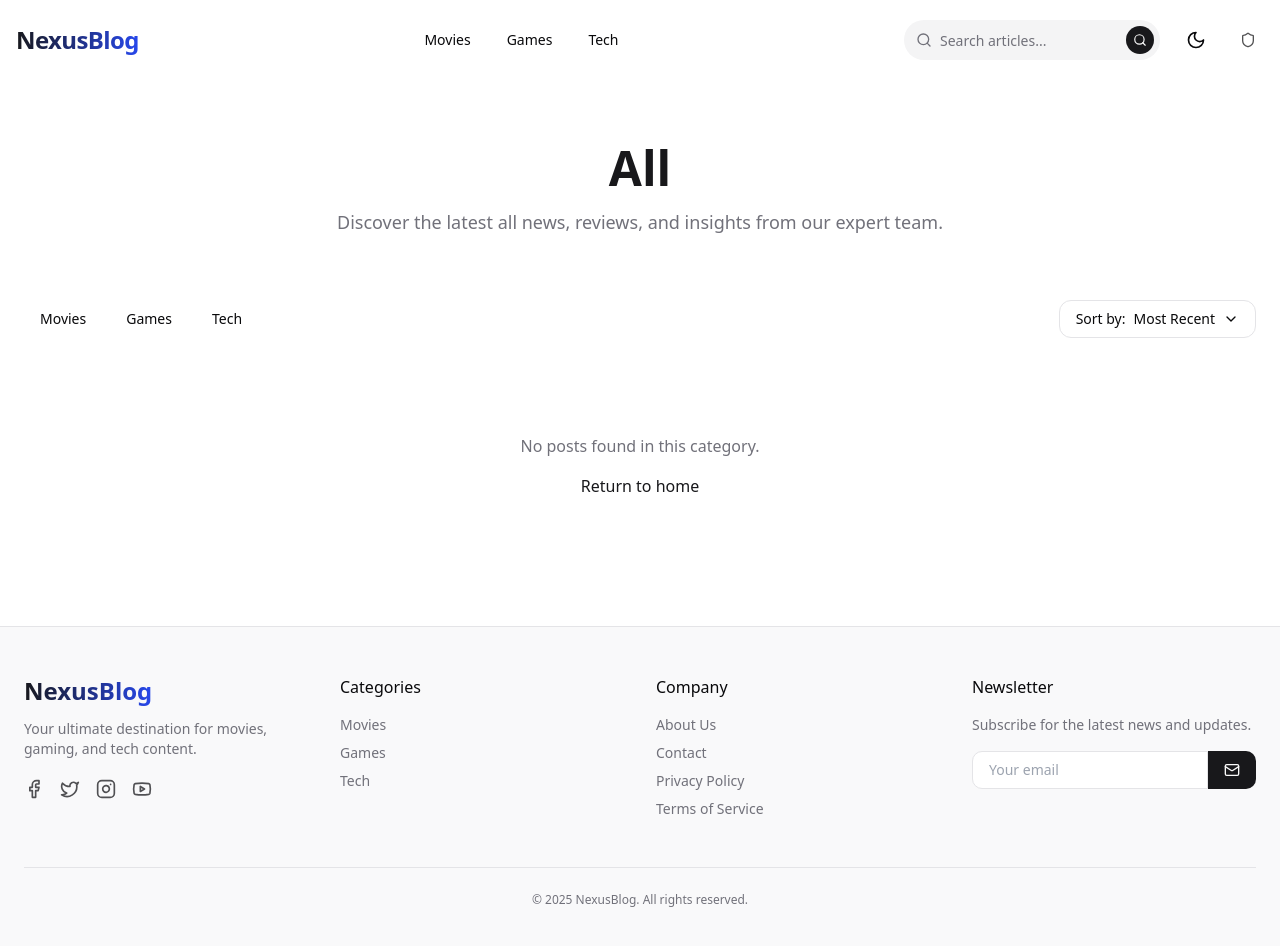
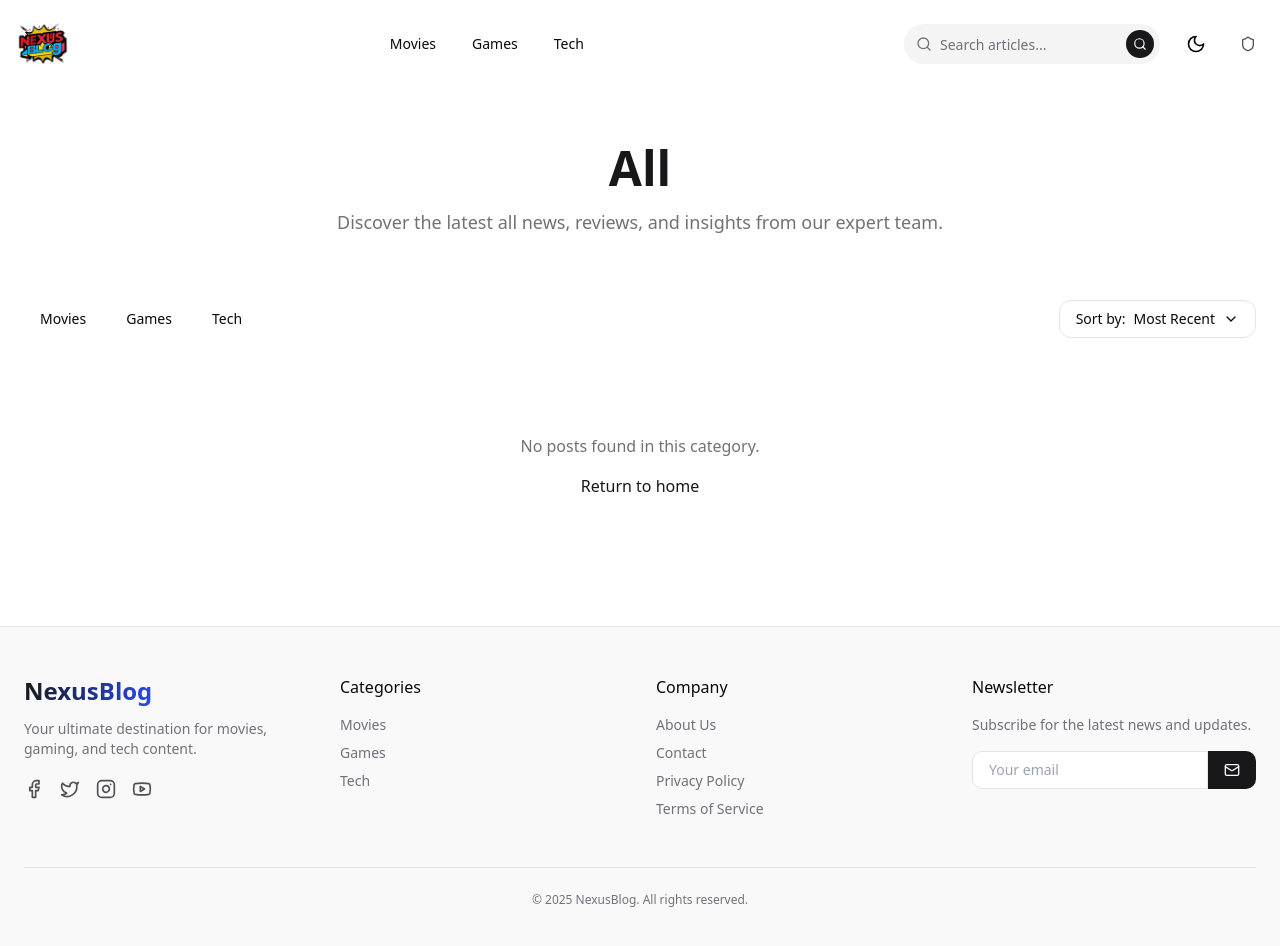
Before and after one commit to Aakashnath645/entertainment-hub-nexus, a React (Vite) app: page /category/all in a window 1280 px wide. Shown: the top 946 px of the page. Built offline with nearby package versions, Linux system fonts and the light colour scheme.

Commit message:
Add project logo
Add the project logo to the application.

```diff
--- a/src/components/layout/Navbar.tsx
+++ b/src/components/layout/Navbar.tsx
@@ -46,7 +46,11 @@ const Navbar: React.FC = () => {
           className="text-2xl font-bold tracking-tight relative z-20"
           onClick={closeMenu}
         >
-          <span className="text-gradient">NexusBlog</span>
+          <img
+            src="/lovable-uploads/5492abce-e7c9-46ec-9f9b-09b6753b7aa7.png"
+            alt="NexusBlog Logo"
+            className="h-12 w-auto"
+          />
         </Link>
 
         {/* Desktop Navigation */}
@@ -95,6 +99,14 @@ const Navbar: React.FC = () => {
           )}
         >
           <div className="pt-20 px-6 flex flex-col h-full">
+            <div className="flex justify-center mb-6">
+              <img
+                src="/lovable-uploads/5492abce-e7c9-46ec-9f9b-09b6753b7aa7.png"
+                alt="NexusBlog Logo"
+                className="h-16 w-auto"
+              />
+            </div>
+
             <SearchBar className="mb-8" />
 
             <nav className="flex flex-col space-y-4">
--- a/src/pages/Admin/Dashboard.tsx
+++ b/src/pages/Admin/Dashboard.tsx
@@ -29,11 +29,15 @@ const AdminDashboard: React.FC = () => {
       <SidebarProvider>
         <Sidebar>
           <SidebarHeader>
-            <div className="flex items-center space-x-2">
-              <LayoutDashboard className="h-6 w-6" />
+            <div className="flex flex-col items-center space-y-2 p-4">
+              <img
+                src="/lovable-uploads/5492abce-e7c9-46ec-9f9b-09b6753b7aa7.png"
+                alt="NexusBlog Logo"
+                className="h-14 w-auto mb-2"
+              />
               <h1 className="text-lg font-bold">Admin Panel</h1>
+              <p className="text-xs text-sidebar-foreground/70">Manage your content</p>
             </div>
-            <p className="text-xs text-sidebar-foreground/70">Manage your content</p>
           </SidebarHeader>
 
           <SidebarContent>
@@ -89,6 +93,11 @@ const AdminDashboard: React.FC = () => {
           <div className="flex items-center justify-between p-4 border-b">
             <div className="flex items-center gap-2">
               <SidebarTrigger />
+              <img
+                src="/lovable-uploads/5492abce-e7c9-46ec-9f9b-09b6753b7aa7.png"
+                alt="NexusBlog Logo"
+                className="h-8 w-auto mr-2 hidden sm:block"
+              />
               <h2 className="text-xl font-bold">Admin Dashboard</h2>
             </div>
           </div>
```
Also changed, not shown: public/lovable-uploads/5492abce-e7c9-46ec-9f9b-09b6753b7aa7.png (added).
